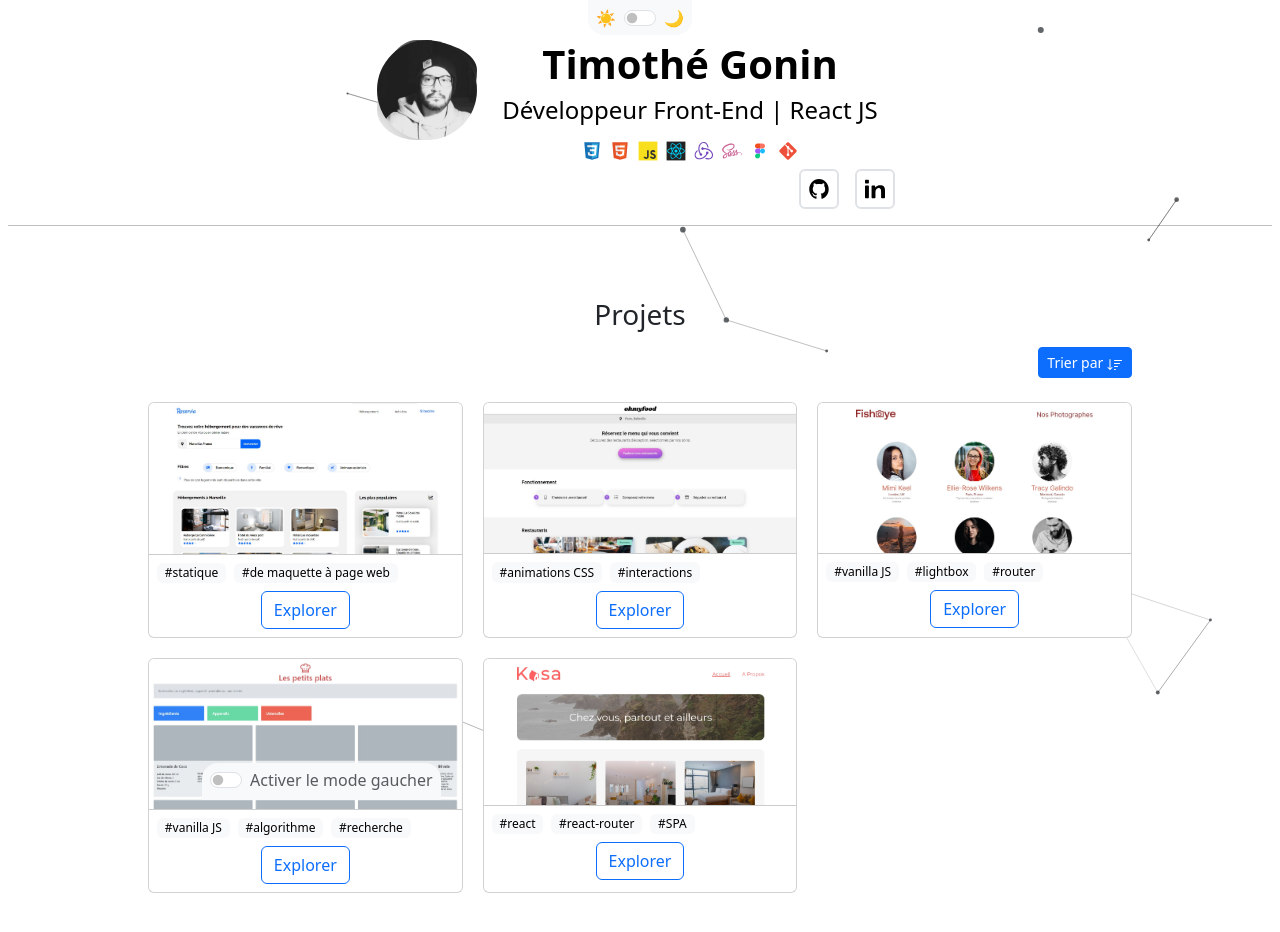
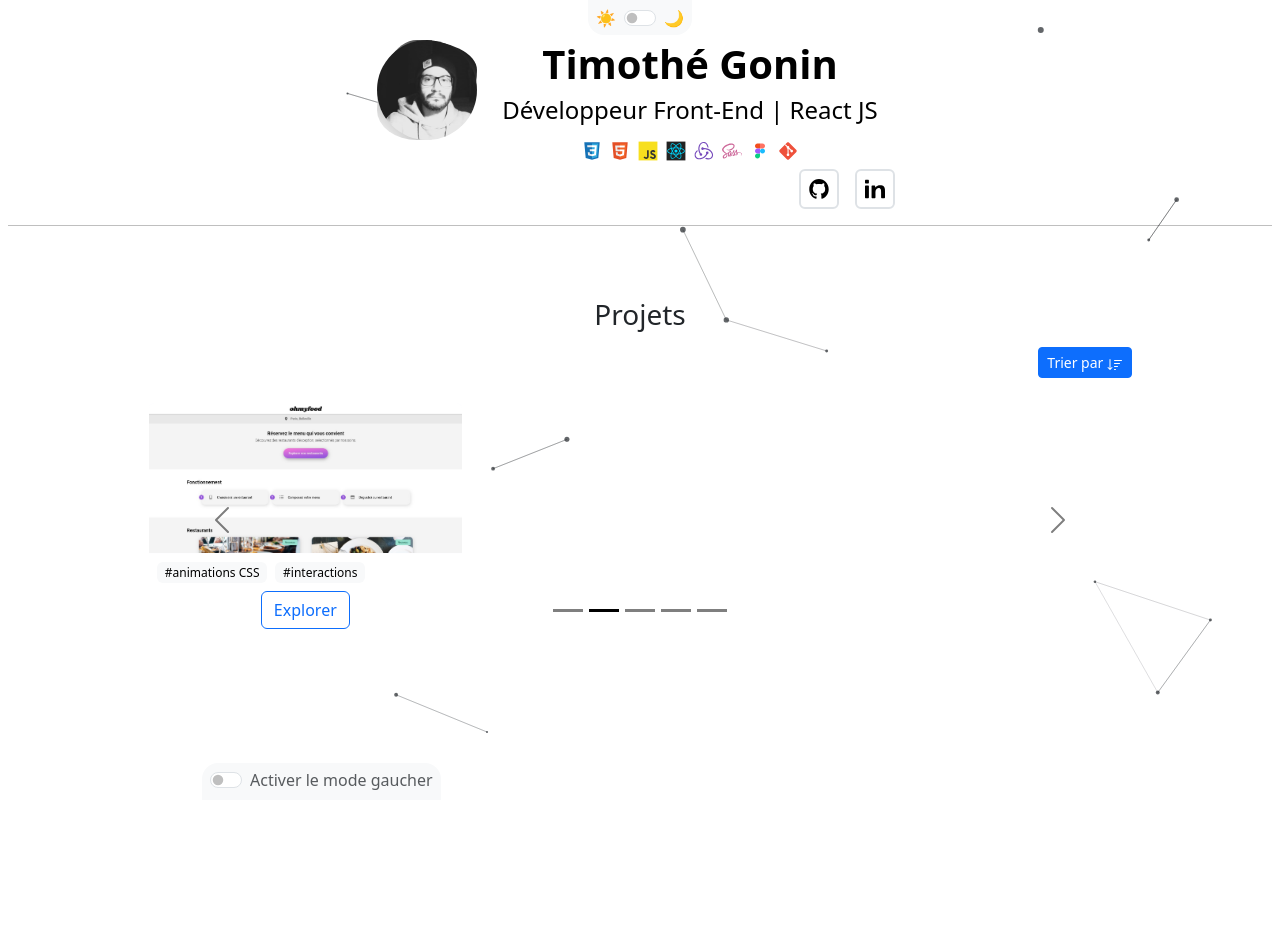
Before and after one commit to timothegonin/portfolio, a React (Create React App) app: page / in a window 1280 px wide. Shown: the top 932 px of the page. Built offline with nearby package versions, Linux system fonts and the light colour scheme.

Commit message:
🚧 creating carousel for projects

```diff
--- a/src/container/Projects.jsx
+++ b/src/container/Projects.jsx
@@ -1,12 +1,13 @@
 import { useContext, useEffect, useState } from "react";
-import { UiContext } from "../utils/context/UiContext";
-import { ThemeContext } from "../utils/context/ThemeContext";
+import Button from "react-bootstrap/Button";
+import Carousel from "react-bootstrap/Carousel";
+import Container from "react-bootstrap/Container";
+import Stack from "react-bootstrap/Stack";
 import styled, { keyframes } from "styled-components";
 import Loader from "../components/Loader";
-import Container from "react-bootstrap/Container";
-import Button from "react-bootstrap/Button";
 import ProjectCard from "../components/ProjectCard";
-import Stack from "react-bootstrap/Stack";
+import { ThemeContext } from "../utils/context/ThemeContext";
+import { UiContext } from "../utils/context/UiContext";
 
 /**
  * The `Projects` component displays a list of projects with sorting functionality.
@@ -65,6 +66,12 @@ const Projects = ({ data }) => {
 	const [sortMode, setSortMode] = useState("desc");
 	const [animationClass, setAnimationClass] = useState("");
 
+	//CAROUSEL CONTROLS
+	const [index, setIndex] = useState(0);
+	const handleSelect = (selectedIndex) => {
+		setIndex(selectedIndex);
+	};
+
 	useEffect(() => {
 		setProjectsData(data);
 	}, [data]);
@@ -85,13 +92,17 @@ const Projects = ({ data }) => {
 
 	const sortButtonVariant = theme === "light" ? "primary" : "secondary";
 
-	const listOfProjectCards = projectsData.map((project) => (
+	const listOfProjectCards = projectsData.map((project, index) => (
+		<Carousel.Item key={index}>
+			<CardsWrapper className={animationClass}>
 				<ProjectCard
 					key={project.id}
 					infos={project.infos}
 					medias={project.medias}
 					links={project.links}
 				/>
+			</CardsWrapper>
+		</Carousel.Item>
 	));
 
 	return projectsData.length === 0 ? (
@@ -134,10 +145,13 @@ const Projects = ({ data }) => {
 						</Button>
 					</div>
 				</Stack>
-
-				<CardsWrapper className={animationClass}>
+				<Carousel
+					activeIndex={index}
+					onSelect={handleSelect}
+					data-bs-theme={theme === "light" && "dark"}
+				>
 					{listOfProjectCards}
-				</CardsWrapper>
+				</Carousel>
 			</Container>
 		</section>
 	);
```
Lines whose indentation alone changed are shown as unchanged.
